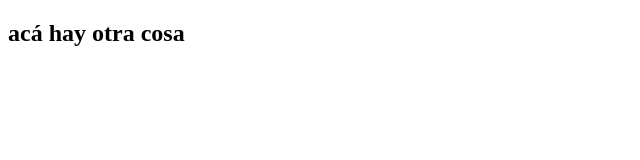
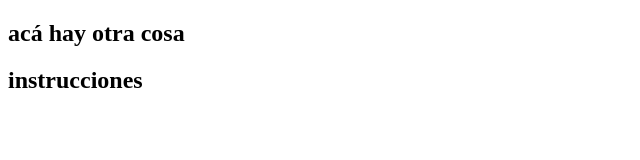
Before and after one commit to luisrebel1239/sistema_de_registro, a plain HTML site: page index.html in a window 1280 px wide. Shown: the whole page, without its empty margins (0-640 px from the left). Drawn offline with Linux system fonts and the light colour scheme.

Commit message:
actualizo un h2 de instrucciones

```diff
--- a/index.html
+++ b/index.html
@@ -10,7 +10,7 @@
 </head>
 <body>
 
-
+    <h2>instrucciones</h2>
     <script>src="app.js"</script>
 </body>
 </html>
```
